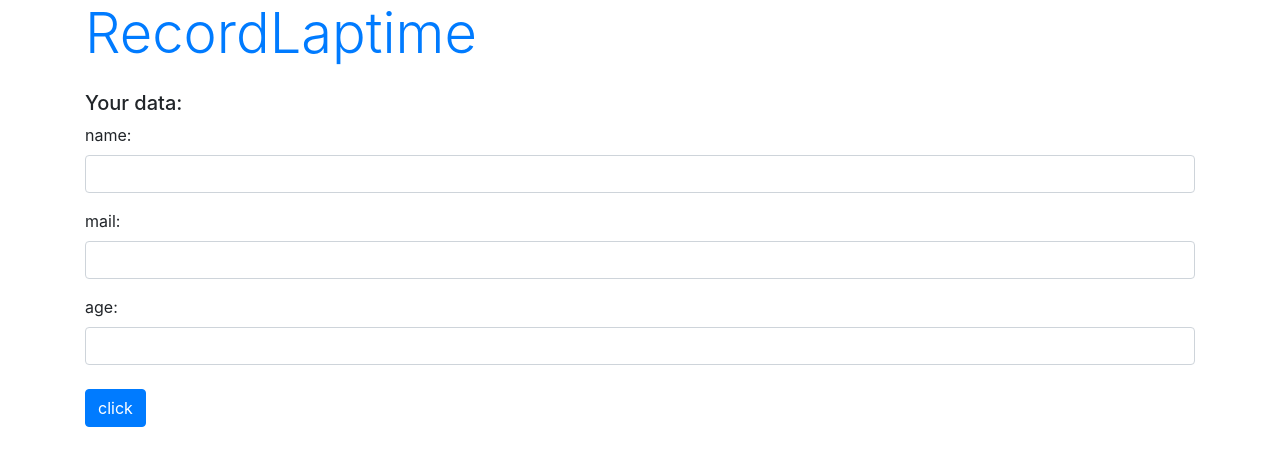
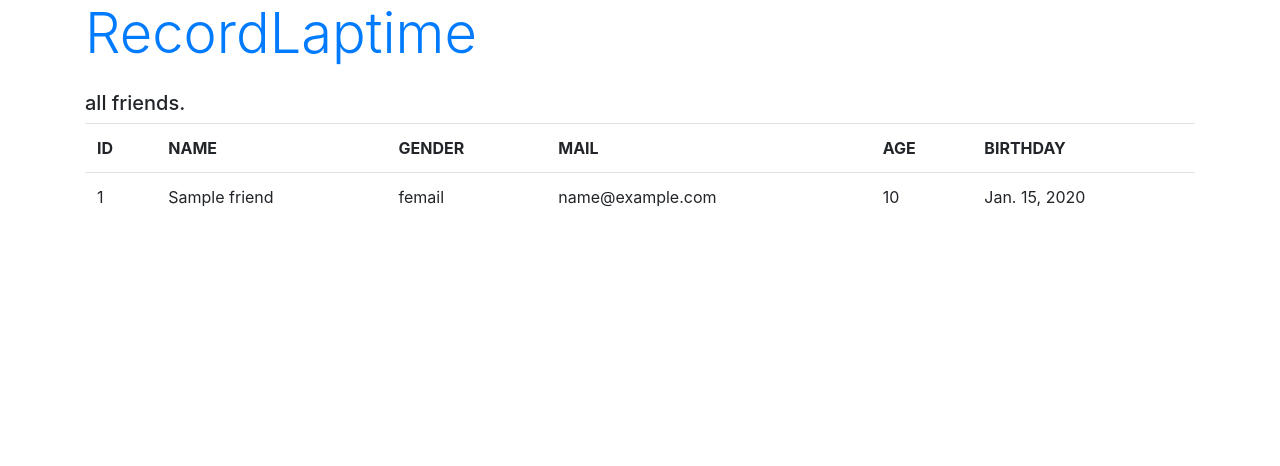
Before and after one commit to hondatoshihiro/314django, a Django app: page /recordlaptime/ in a window 1280 px wide. Shown: the top 466 px of the page. Run offline with Django 5.2, Linux system fonts and the light colour scheme; tables that the repository leaves empty hold one stand-in row (values such as "Sample post"); some libraries are stand-ins or nearby versions.

Commit message:
DBのレコード表示

```diff
--- a/gt/recordlaptime/templates/recordlaptime/index.html
+++ b/gt/recordlaptime/templates/recordlaptime/index.html
@@ -10,10 +10,28 @@
     <body class="container">
         <h1 class="display-4 text-primary">{{title}}</h1>
         <p class="h5 mt-4">{{message|safe}}</p>
-        <form action="{% url 'index' %}" method="post">
-            {% csrf_token %}
-            {{ form.as_p }}
-            <input type="submit" class="btn btn-primary my-2" value="click">
-        </form>
+        <table class="table">
+            <tr>
+                <th>ID</th>
+                <th>NAME</th>
+                <th>GENDER</th>
+                <th>MAIL</th>
+                <th>AGE</th>
+                <th>BIRTHDAY</th>
+            </tr>
+            {% for item in data %}
+            <tr>
+                <td>{{item.id}}</td>
+                <td>{{item.name}}</td>
+                <td>
+                    {% if item.gender == False %}mail{% endif %}
+                    {% if item.gender == True %}femail{% endif %}
+                </td>
+                <td>{{item.mail}}</td>
+                <td>{{item.age}}</td>
+                <td>{{item.birthday}}</td>
+            </tr>
+            {% endfor %}
+        </table>
     </body>
 </html>
--- a/gt/recordlaptime/urls.py
+++ b/gt/recordlaptime/urls.py
@@ -1,7 +1,9 @@
-from django.urls import re_path
-from .views import RecordLaptimeView
+#from django.urls import re_path
+from django.urls import path
+from . import views
 #この記載はなに(カレントディレクトリから、viewsを読み込むってこと)
 
 urlpatterns = [
-    re_path(r'', RecordLaptimeView.as_view(), name='index'),
+#    re_path(r'', RecordLaptimeView.as_view(), name='index'),
+    path('', views.index, name='index'),
 ]
--- a/gt/recordlaptime/views.py
+++ b/gt/recordlaptime/views.py
@@ -1,26 +1,12 @@
 from django.shortcuts import render
 from django.http import HttpResponse
-from django.views.generic import TemplateView
-from .forms import RecordLaptimeForm
+from .models import Friend
 
-
-class RecordLaptimeView(TemplateView):
-
-    def __init__(self):
-        self.params = {
-            'title':'RecordLaptime',
-            'message':'Your data:',
-            'form': RecordLaptimeForm()
-        }
-
-    def get(self, request):
-        return render(request, 'recordlaptime/index.html', self.params)
-
-    def post(self, request):
-        msg = 'あなたは、<br>' + request.POST['name'] + \
-            ' (' + request.POST['age'] + \
-            ') </b>さんです。<br>メールアドレスは<b>' + request.POST['mail'] + \
-            '</b>ですね。'
-        self.params['message'] = msg
-        self.params['form'] = RecordLaptimeForm(request.POST)
-        return render(request, 'recordlaptime/index.html', self.params)
+def index(request):
+    data = Friend.objects.all()
+    params = {
+        'title':'RecordLaptime',
+        'message': 'all friends.',
+        'data': data,
+    }
+    return render(request, 'recordlaptime/index.html', params)
```
